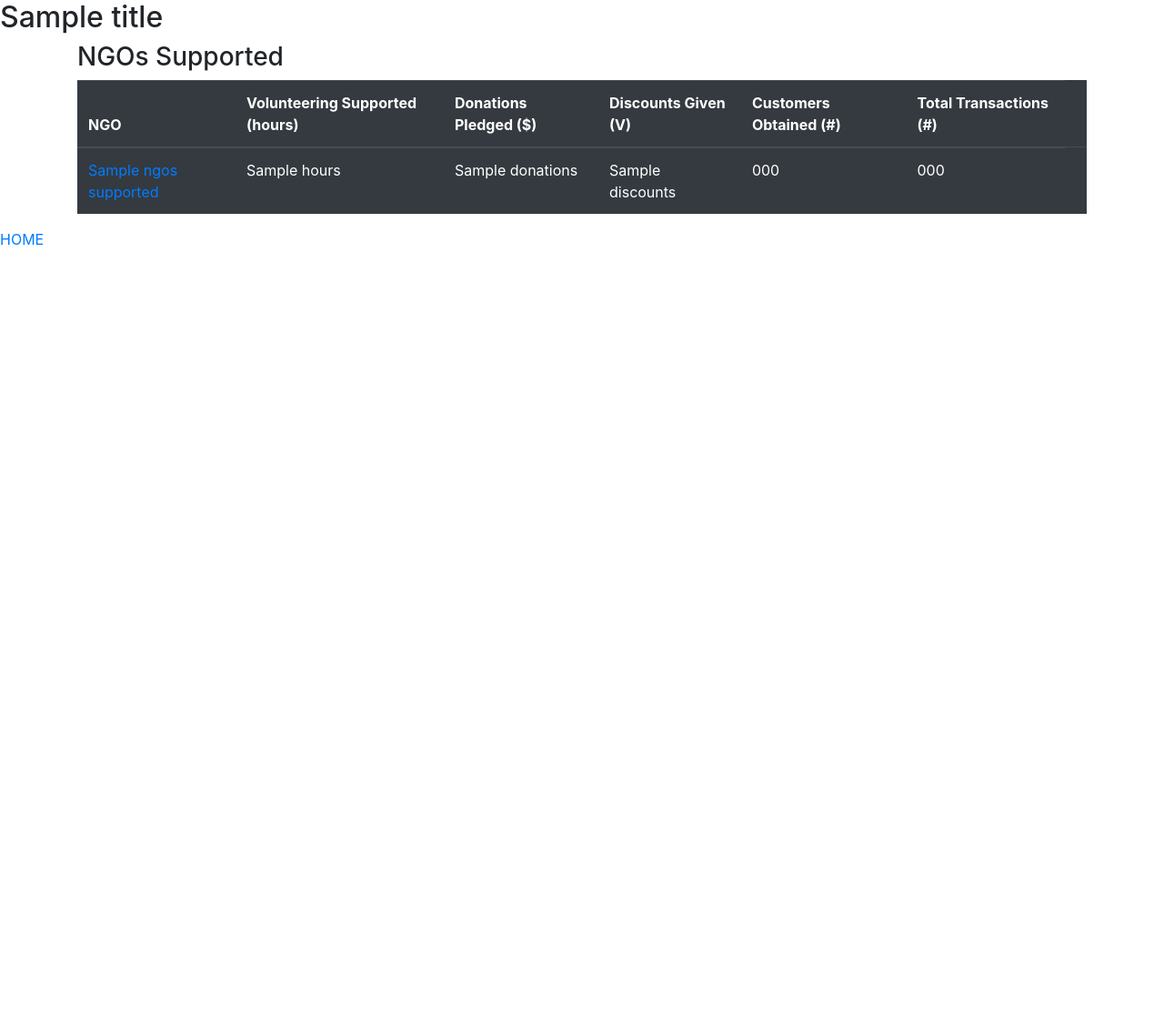
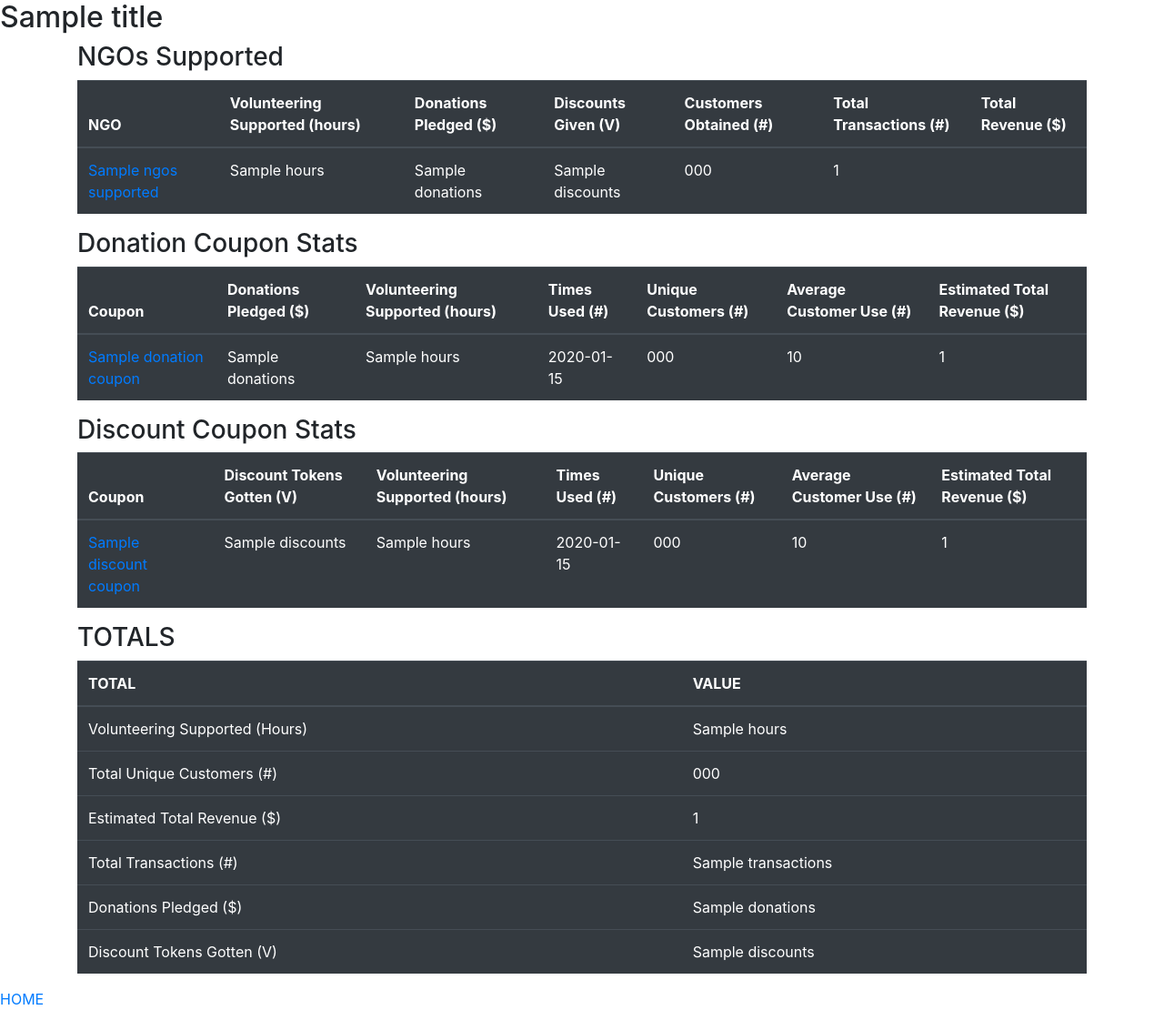
Before and after one commit to voluntoken/web, a Django app: template voluntokensite/templates/business_stats.html in a window 1280 px wide. Shown: the whole page at 91% size. Before the commit the page ends 269 px from the top, so only its background shows below. Run offline with Django 3.2, Linux system fonts and the light colour scheme; data comes from the database, SQL or seed files in the repository; both versions use the stored data as it was after the commit; tables that the repository leaves empty hold one stand-in row (values such as "Sample post"); the template is opened without the code that fills it: values that come from a table or form of the project are taken from there, most other values are stand-ins (such as "Sample title", 1, 10 or a date in 2020); some libraries are stand-ins or nearby versions.

Commit message:
done with business stats

```diff
--- a/voluntokensite/BUSINESS/models.py
+++ b/voluntokensite/BUSINESS/models.py
@@ -6,6 +6,7 @@ import os
 
 #exchange rate
 EXCHANGE_TOKEN_HOUR = 1.0 #units = token/hour
+EXCHANGE_USD_TOKEN  = 5.0 #units = USD/token
 
 #image stuff
 def get_image_path(instance, filename):
@@ -30,6 +31,7 @@ class business(models.Model):
 	total_hours     = models.FloatField(default=0.0)
 	donation_tokens = models.FloatField(default=0.0)
 	discount_tokens = models.FloatField(default=0.0)
+	total_profit    = models.FloatField(default=0.0)
 	qr_code         = models.ImageField(upload_to= get_image_path, blank=True, null=True)
 	pin             = models.IntegerField(default=randint(1000,9999))
 	def __str__(self):
@@ -68,6 +70,7 @@ class coupon(models.Model):
 #----------------------------------------------------------------------------------------------------------------------------------------------------
 class transaction_stub(models.Model):
 	is_donation          = models.BooleanField(default = True) #True: Donation, False: Discount
+	coupon_used          = models.ForeignKey(coupon, on_delete=models.SET_NULL, null=True, blank=True)
 	tokens_transferred   = models.FloatField(default = 0.0) #tokens given to business for donation/discount
 	item_cost            = models.FloatField(default = 0.0) #estimated item cost
 	parent_business      = models.ForeignKey(business, on_delete=models.CASCADE)
@@ -85,6 +88,7 @@ class total_support_stub(models.Model):
 
     #number of transactions through which businesses have supported this NGO
     total_transactions    = models.IntegerField(default=0.0)
+    total_profit          = models.FloatField(default=0.0)
 #----------------------------------------------------------------------------------------------------------------------------------------------------
 
 #Keeps track of how many hours of volunteering, discount tokens, and donation tokens a user has spent at a business to support a specific NGO
--- a/voluntokensite/templates/business_stats.html
+++ b/voluntokensite/templates/business_stats.html
@@ -13,6 +13,7 @@
 	        <th>Discounts Given (V) </th>
 	        <th>Customers Obtained (#)</th>
 	        <th>Total Transactions (#)</th>
+	        <th>Total Revenue ($)</th>
 	      </tr>
 	    </thead>
 	    <tbody>
@@ -23,7 +24,7 @@
 	        <td>{{x.donations}} </td>
 	        <td>{{x.discounts}} </td>
 	        <td>{{x.number_customers}} </td>
-	        <td>{{x.number_transactions}} </td>
+	        <td>{{x.total_profit}} </td>
 	        <td></td>
 	      </tr>
 	    {% endfor %}
@@ -31,43 +32,115 @@
 	  </table>
 	</div>
 
-		<!-- {% for x in coupons%}
+	<div class="container">
+	  <h3>Donation Coupon Stats</h3>
+	  <table class="table table-dark table-hover">
+	    <thead>
+	      <tr>
+	        <th>Coupon</th>
+	        <th>Donations Pledged ($)</th>
+	        <th>Volunteering Supported (hours)</th>
+	        <th>Times Used (#)</th>
+	        <th>Unique Customers (#)</th>
+	        <th>Average Customer Use (#)</th>
+	        <th>Estimated Total Revenue ($)</th>
+	      </tr>
+	    </thead>
+	    <tbody>
+	    {% for x in donation_coupons %}
+	      <tr>
+	        <td><a href="{% url 'coupon_don_edit' x.id %}">{{x.name}}</a></td>
+	        <td>{{x.donations}} </td>
+	        <td>{{x.hours}}</td>
+	        <td>{{x.times_used}} </td>
+	        <td>{{x.number_customers}} </td>
+	        <td>{{x.customer_average_use}} </td>
+	        <td>{{x.total_profit}} </td>
+	      </tr>
+	    {% endfor %}
+	    </tbody>
+	  </table>
+	</div>
 
-				<div style="outline: 5px solid black;">
-					{{x}}
-					<br>{{x.description}}
-					<br>
+	<div class="container">
+	  <h3>Discount Coupon Stats</h3>
+	  <table class="table table-dark table-hover">
+	    <thead>
+	      <tr>
+	        <th>Coupon</th>
+	        <th>Discount Tokens Gotten (V)</th>
+	        <th>Volunteering Supported (hours)</th>
+	        <th>Times Used (#)</th>
+	        <th>Unique Customers (#)</th>
+	        <th>Average Customer Use (#)</th>
+	        <th>Estimated Total Revenue ($)</th>
+	      </tr>
+	    </thead>
+	    <tbody>
+	    {% for x in discount_coupons %}
+	      <tr>
+	        <td><a href="{% url 'coupon_dis_edit' x.id %}">{{x.name}}</a></td>
+	        <td>{{x.discounts}} </td>
+	        <td>{{x.hours}}</td>
+	        <td>{{x.times_used}} </td>
+	        <td>{{x.number_customers}} </td>
+	        <td>{{x.customer_average_use}} </td>
+	        <td>{{x.total_profit}} </td>
+	      </tr>
+	    {% endfor %}
+	    </tbody>
+	  </table>
+	</div>
+
+<!-- 	total.['hours']  = business_instance.total_hours
+		transaction_set  = transaction_stub.objects.filter(parent_business=business_instance)
+		num_customer_ids = len(np.unique(np.array([x.parent_volunteer.id for x in transaction_set])))
+		num_coupon_ids   = len(transaction_set)
+		total.['number_customers'] = num_customer_ids
+		total.['total_profit']     = business_instance.total_profit
+		total.['transactions']     = num_coupon_ids
+		total.['donations']        = business_instance.donation_tokens*EXCHANGE_USD_TOKEN
+		total.['discounts']        = business_instance.discount_tokens -->
+
+	<div class="container">
+	  <h3>TOTALS</h3>
+	  <table class="table table-dark table-hover">
+	    <thead>
+	      <tr>
+	        <th>TOTAL</th>
+	        <th>VALUE</th>
+	      </tr>
+	    </thead>
+	    <tbody>
+	      <tr>
+	        <td> Volunteering Supported (Hours)</td>
+	        <td> {{total.hours}}</td>
+	      </tr>
+	      <tr>
+	        <td> Total Unique Customers (#)</td>
+	        <td> {{total.number_customers}}</td>
+	      </tr>
+	      <tr>
+	        <td> Estimated Total Revenue ($)</td>
+	        <td> {{total.total_profit}}</td>
+	      </tr>
+	      <tr>
+	        <td> Total Transactions (#)</td>
+	        <td> {{total.transactions}}</td>
+	      </tr>
+	      <tr>
+	        <td> Donations Pledged ($)</td>
+	        <td> {{total.donations}}</td>
+	      </tr>
+	      <tr>
+	        <td> Discount Tokens Gotten (V)</td>
+	        <td> {{total.discounts}}</td>
+	      </tr>
+	    </tbody>
+	  </table>
+	</div>
 
 
-					{% if x.is_donation == False %}
-						<a href="{% url 'coupon_dis_edit' x.id %}">
-							 EDIT
-						</a>
-
-						<a href="{% url 'delete_coupon' x.id 'see_coupons_dis' %}">
-							 DELETE
-						</a>
-
-					{%else%}
-						<a href="{% url 'coupon_don_edit' x.id %}">
-							 EDIT
-						</a>
-
-						<a href="{% url 'delete_coupon' x.id 'see_coupons_don' %}">
-							 DELETE
-						</a>
-
-					{% endif %}
-
-
-
-
-				</div>
-
-				<br>
-				<br>
-
-		{% endfor %} -->
 
 
 		<a href="{% url 'home' %}">
```
Also changed, not shown: voluntokensite/BUSINESS/forms.py (+3 -6 lines), voluntokensite/BUSINESS/views.py (+70 -2 lines), voluntokensite/api/views.py (+6 -2 lines), voluntokensite/BUSINESS/migrations/0009_auto_20190323_0016.py (added), voluntokensite/BUSINESS/migrations/0010_auto_20190323_0046.py (added), voluntokensite/BUSINESS/migrations/0011_auto_20190323_0055.py (added), voluntokensite/NGO/migrations/0010_auto_20190323_0016.py (added), voluntokensite/NGO/migrations/0011_auto_20190323_0046.py (added), voluntokensite/NGO/migrations/0012_auto_20190323_0055.py (added), voluntokensite/db.sqlite3, 4 other files.
